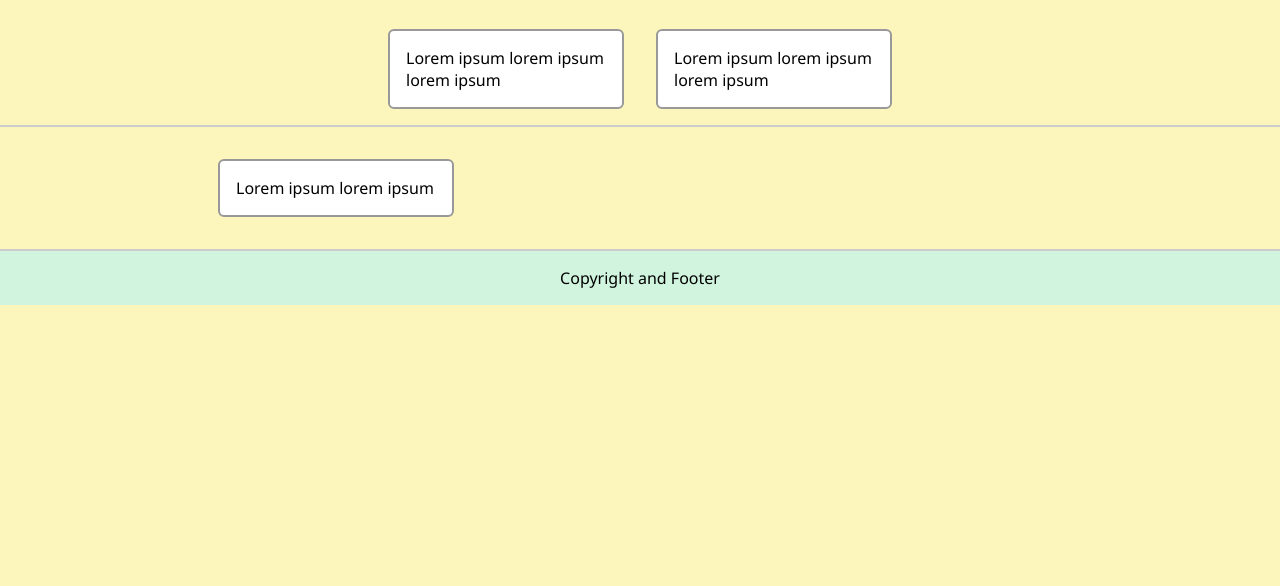
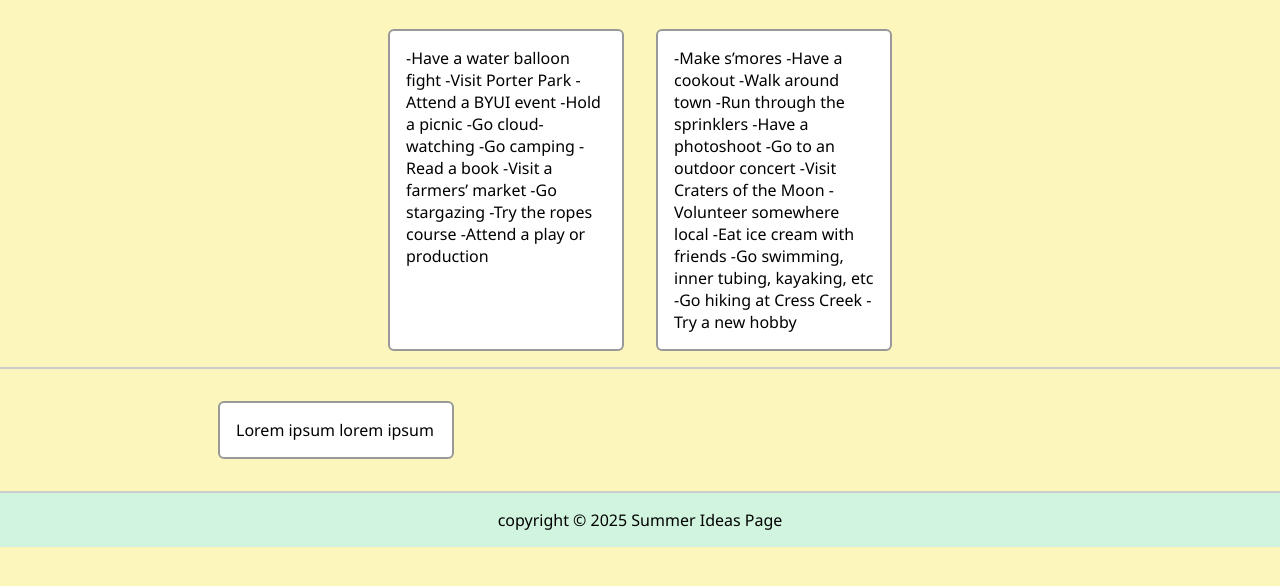
Before and after one commit to TannerGREG/wdd130-bunn, a plain HTML site: page ideas.html in a window 1280 px wide. Shown: the part 176-762 px from the top of the page. Drawn offline with Linux system fonts and the light colour scheme.

Commit message:
few changes

```diff
--- a/ideas.html
+++ b/ideas.html
@@ -117,8 +117,31 @@
   <h1 class="main-title">Idea List</h1>
 
   <section class="ideas">
-    <div class="idea-box">Lorem ipsum lorem ipsum lorem ipsum</div>
-    <div class="idea-box">Lorem ipsum lorem ipsum lorem ipsum</div>
+    <div class="idea-box">-Have a water balloon fight
+-Visit Porter Park
+-Attend a BYUI event
+-Hold a picnic
+-Go cloud-watching
+-Go camping
+-Read a book
+-Visit a farmers’ market
+-Go stargazing
+-Try the ropes course
+-Attend a play or production
+</div>
+    <div class="idea-box">-Make s’mores
+-Have a cookout
+-Walk around town
+-Run through the sprinklers
+-Have a photoshoot
+-Go to an outdoor concert
+-Visit Craters of the Moon
+-Volunteer somewhere local
+-Eat ice cream with friends
+-Go swimming, inner tubing, kayaking, etc
+-Go hiking at Cress Creek
+-Try a new hobby
+</div>
   </section>
 
   <section class="lower-section">
@@ -131,7 +154,7 @@
   </section>
 
   <footer>
-    Copyright and Footer
+    copyright &copy; 2025 Summer Ideas Page
   </footer>
 
 </body>
```
Also changed, not shown: 2 other files.
